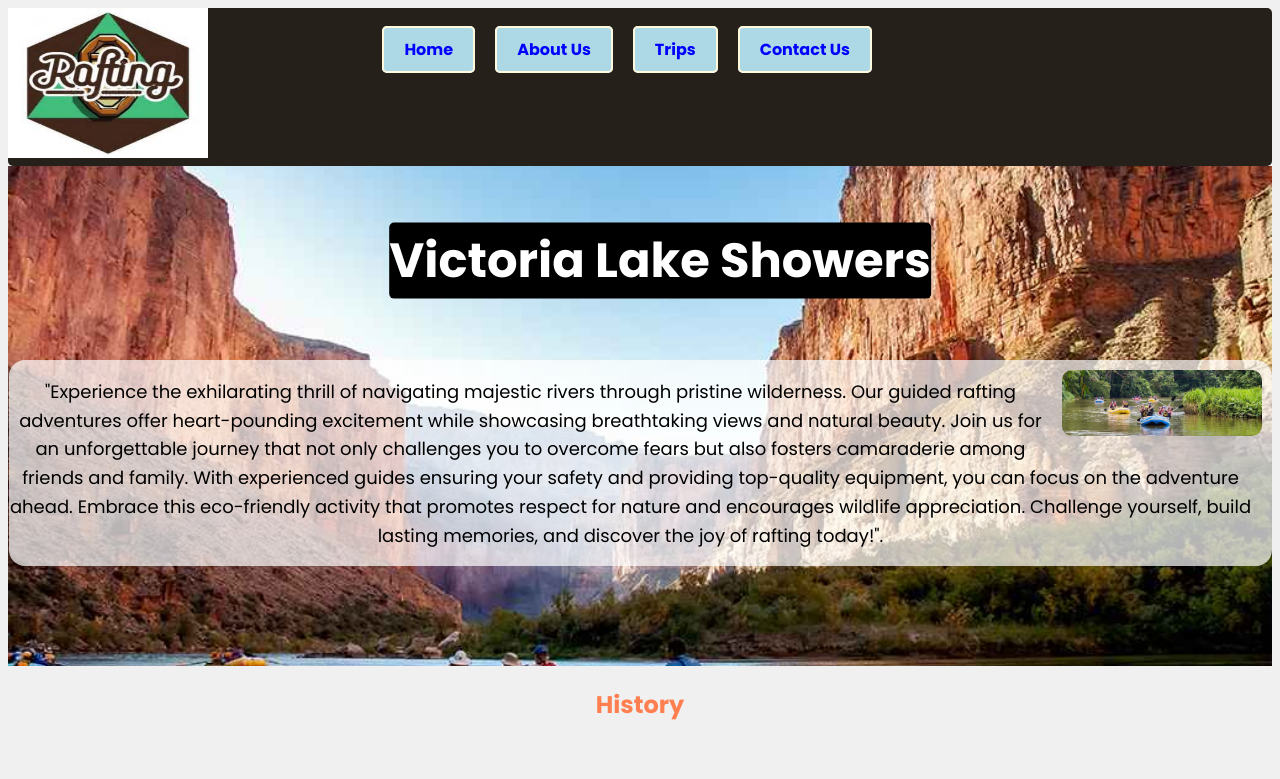
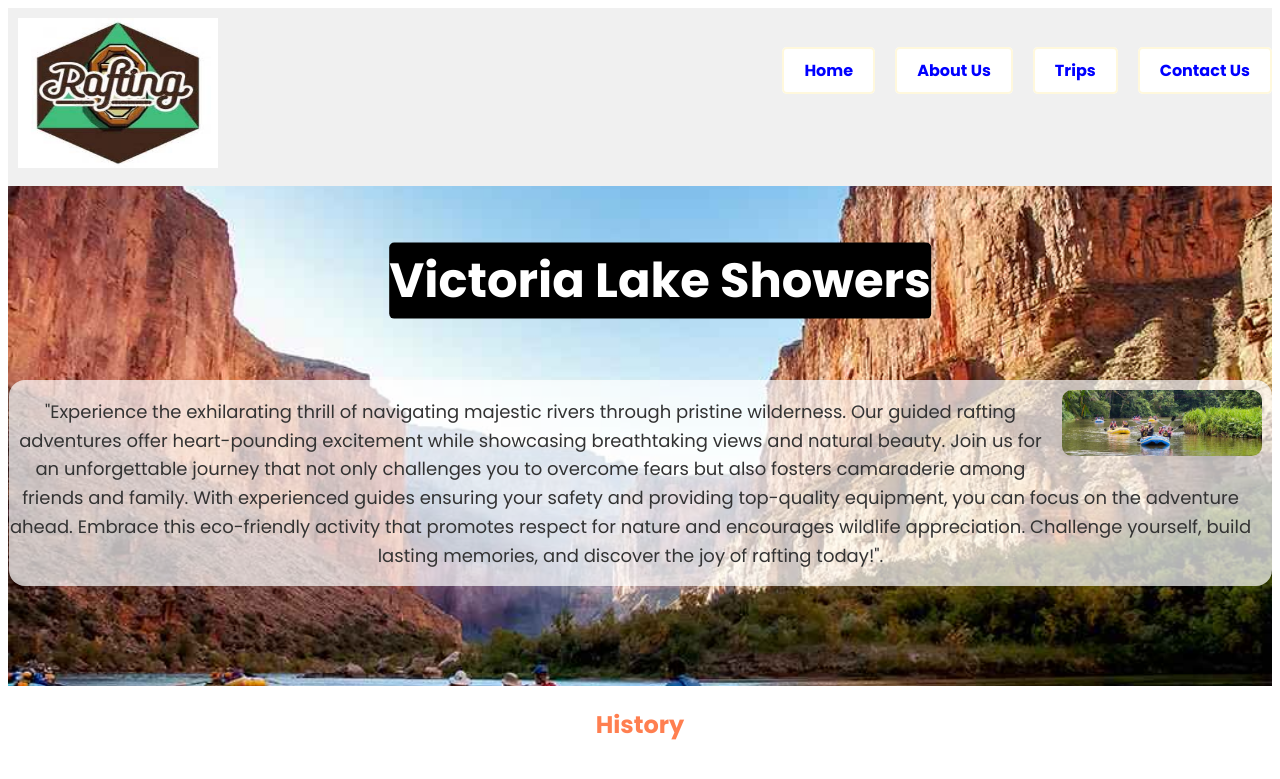
Before and after one commit to PiusMukisa/wdd130, a plain HTML site: page wwr/about.html in a window 1280 px wide. Shown: the top 779 px of the page. Drawn offline with Linux system fonts and the light colour scheme.

Commit message:
Mukisa Pius

```diff
--- a/wwr/styles/rafting.css
+++ b/wwr/styles/rafting.css
@@ -2,9 +2,16 @@ section h2{
     color: coral;
 }
 header {
-  background-color: rgb(37, 33, 26);
-  border-radius: 5px;
-
+  display: grid;
+  grid-template-columns: 1fr 2fr; /* Adjust these fractions to control how space is divided between logo and nav */
+  align-items: center; /* Align items vertically */
+  padding: 10px;
+  background-color: #f0f0f0;
+  color: #000; /* Ensure text in the header is clearly visible */
+  background-color: #f0f0f0; /* Light gray for sufficient contrast */
+}
+.logo {
+  grid-column: 1; /* Place logo in the first column */
 }
  nav ul{
     list-style: none;
@@ -25,7 +32,8 @@ body {
     font-family: 'Poppins', sans-serif;
     line-height: 1.6;
     color: var(--text-color);
-    background-color: #f0f0f0;
+    color: #333; /* Dark gray for better contrast */
+    background-color: #fff; /* White background */
     position: relative;
 }
 
@@ -93,28 +101,27 @@ footer {
 }
   /* Page Width */
   .container {
-    color: blue;
+    color: #333; /* Darken text for better readability */
     font-size: medium;
     font-weight: bold;
     display: flex;
     justify-content: flex-end; /* Align the items to the right */
     gap: 20px; /* Space between the boxes */
     position: absolute; /* Ensures the container stays fixed at the top */
-    right: 0px; /* Moves the container to the right */
-    top: 9px; /* Aligns the container to the top of the page */
+    right: 0%; /* Moves the container to the right */
+    top: 30px; /* Aligns the container to the top of the page */
     margin-top: 20px; /* Add some spacing from the top */
+    margin-right: auto;
 }
 .container a {
   text-decoration: none;
   padding: 10px 20px;
-  background-color: lightblue; /* Background color of the boxes */
+  background-color: #fff; /* Ensure background is light enough */
   border: 2px solid cornsilk; /* Box border */
   border-radius: 5px; /* Rounded corners for boxes */
 }
 .container a:hover {
-  background-image: url(/wdd130/wwr/images/massrafting.jpg);
   color: white;
-  transition: background-color 0.3s ease;
 }
 
   /* Hero Container */
@@ -125,7 +132,8 @@ footer {
     height: 500px;
     background-position: center;
     background-size: cover;
-    display: block;
+    display: grid;
+
   }
 
   .hero h1 {
```
